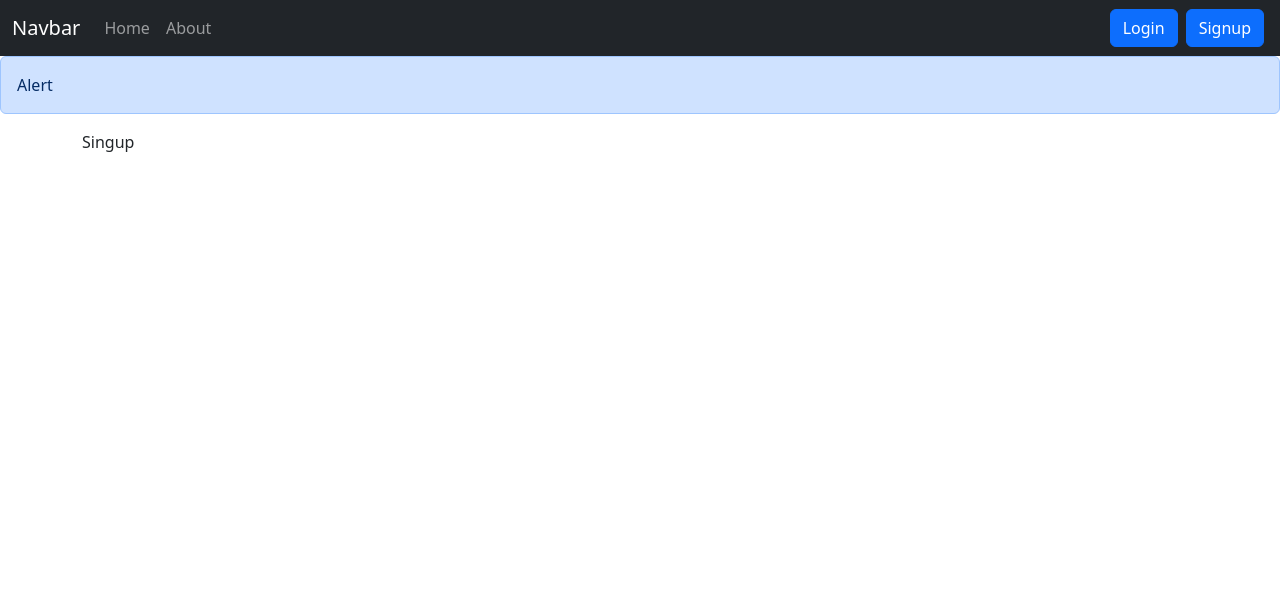
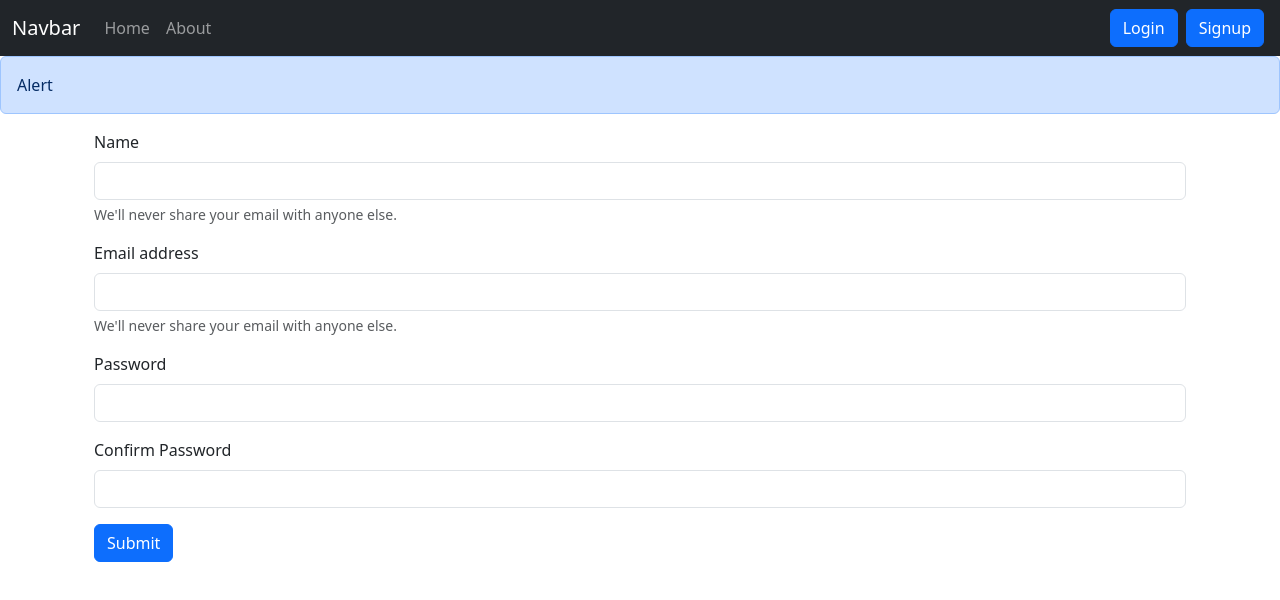
Before and after one commit to SoulEater001/iNotebook-React, a React (Vite) app: page /signup in a window 1280 px wide. Shown: the top 600 px of the page. Built offline with nearby package versions, Linux system fonts and the light colour scheme; the HTML template or start-up script is replaced by a standard one.

Commit message:
Added signup page

```diff
--- a/src/component/Signup.jsx
+++ b/src/component/Signup.jsx
@@ -1,9 +1,60 @@
-import React from 'react'
+import React, {useState} from 'react'
+import { useNavigate } from 'react-router-dom'
 
 const Signup = () => {
+  const [credentials, setCredentials] = useState({ name: "", email: "", password: "", cpassword: "" })
+  let navigate = useNavigate();
+  const host = 'http://localhost:5000'
+
+  const onChange = (e) => {
+    setCredentials({ ...credentials, [e.target.name]: e.target.value })
+  }
+
+  const handleSubmit = async (e) => {
+    e.preventDefault();
+    // api call.
+    const { name, email, password } = credentials;
+    const response = await fetch(`${host}/api/auth/createUser`, {
+      method: 'POST',
+      headers: {
+        'content-type': 'application/json'
+      },
+      body: JSON.stringify({ name, email, password })
+    });
+    const json = await response.json();
+    console.log(json);
+    if(json.success){
+
+      localStorage.setItem('token', json.authToken);
+      navigate('/');
+    }else{
+      alert(json.error)
+    }
+  }
+
   return (
-    <div>
-      Singup
+    <div className='container'>
+      <form onSubmit={handleSubmit}>
+        <div className="mb-3">
+          <label htmlFor="exampleInputEmail1" className="form-label">Name</label>
+          <input type="text" className="form-control" id="name" name='name' aria-describedby="emailHelp" onChange={onChange} />
+          <div id="emailHelp" className="form-text">We'll never share your email with anyone else.</div>
+        </div>
+        <div className="mb-3">
+          <label htmlFor="exampleInputEmail1" className="form-label">Email address</label>
+          <input type="email" className="form-control" id="email" name='email' aria-describedby="emailHelp" onChange={onChange} />
+          <div id="emailHelp" className="form-text">We'll never share your email with anyone else.</div>
+        </div>
+        <div className="mb-3">
+          <label htmlFor="exampleInputPassword1" className="form-label">Password</label>
+          <input type="password" className="form-control" id="password" name='password' onChange={onChange} minLength={5} required />
+        </div>
+        <div className="mb-3">
+          <label htmlFor="exampleInputPassword1" className="form-label">Confirm Password</label>
+          <input type="password" className="form-control" id="cpassword" name='cpassword' onChange={onChange} minLength={5} required />
+        </div>
+        <button type="submit" className="btn btn-primary">Submit</button>
+      </form>
     </div>
   )
 }
```
Also changed, not shown: 2 other files (tests, documents, lock files or other folders).
